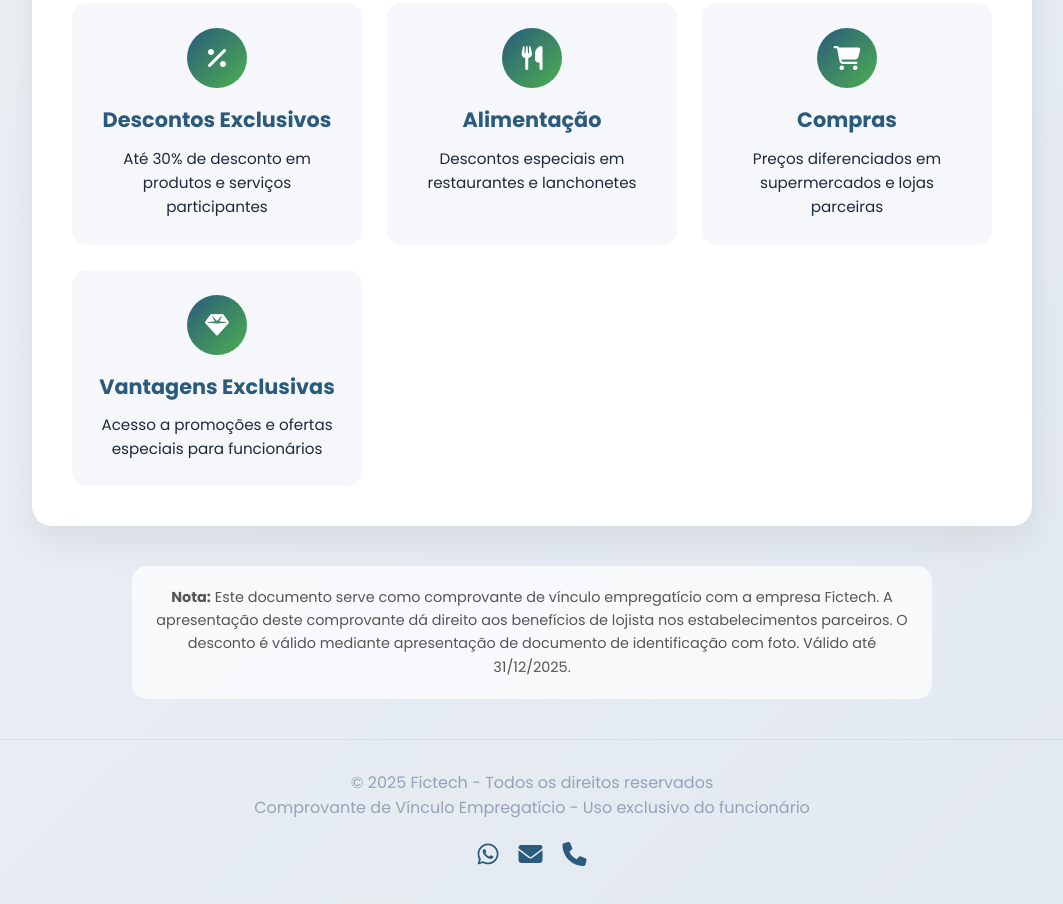
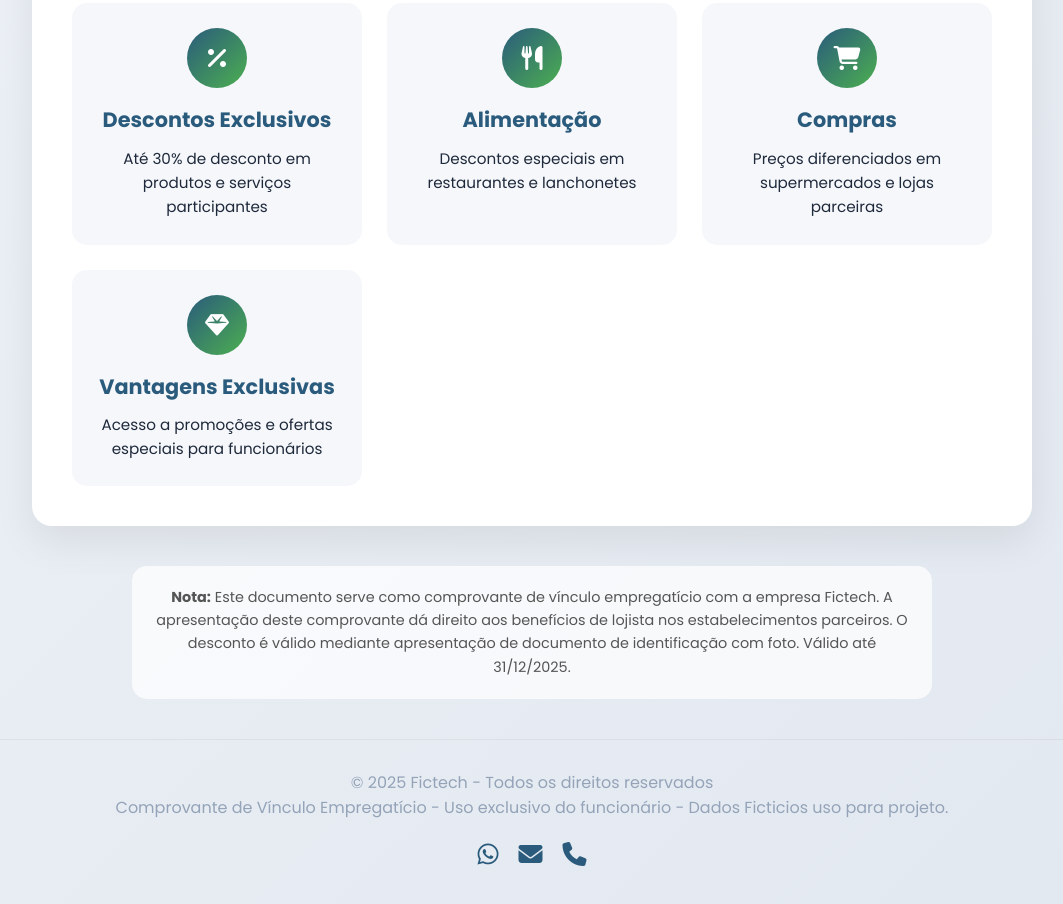
Before and after one commit to Mathewzcba/comprovante-fictech, a plain HTML site: page index.html in a window 1280 px wide. Shown: the part 1021-1925 px from the top of the page, without its empty margins (108-1171 px from the left). Drawn offline with Linux system fonts and the light colour scheme; a script that the page names is missing.

Commit message:
Update index.html

```diff
--- a/index.html
+++ b/index.html
@@ -577,7 +577,7 @@
 
         <footer>
             <p>© 2025 Fictech - Todos os direitos reservados</p>
-            <p>Comprovante de Vínculo Empregatício - Uso exclusivo do funcionário</p>
+            <p>Comprovante de Vínculo Empregatício - Uso exclusivo do funcionário - Dados Ficticios uso para projeto.</p>
             <div class="contact">
                 <a href="#"><i class="fab fa-whatsapp"></i></a>
                 <a href="#"><i class="fas fa-envelope"></i></a>
```
